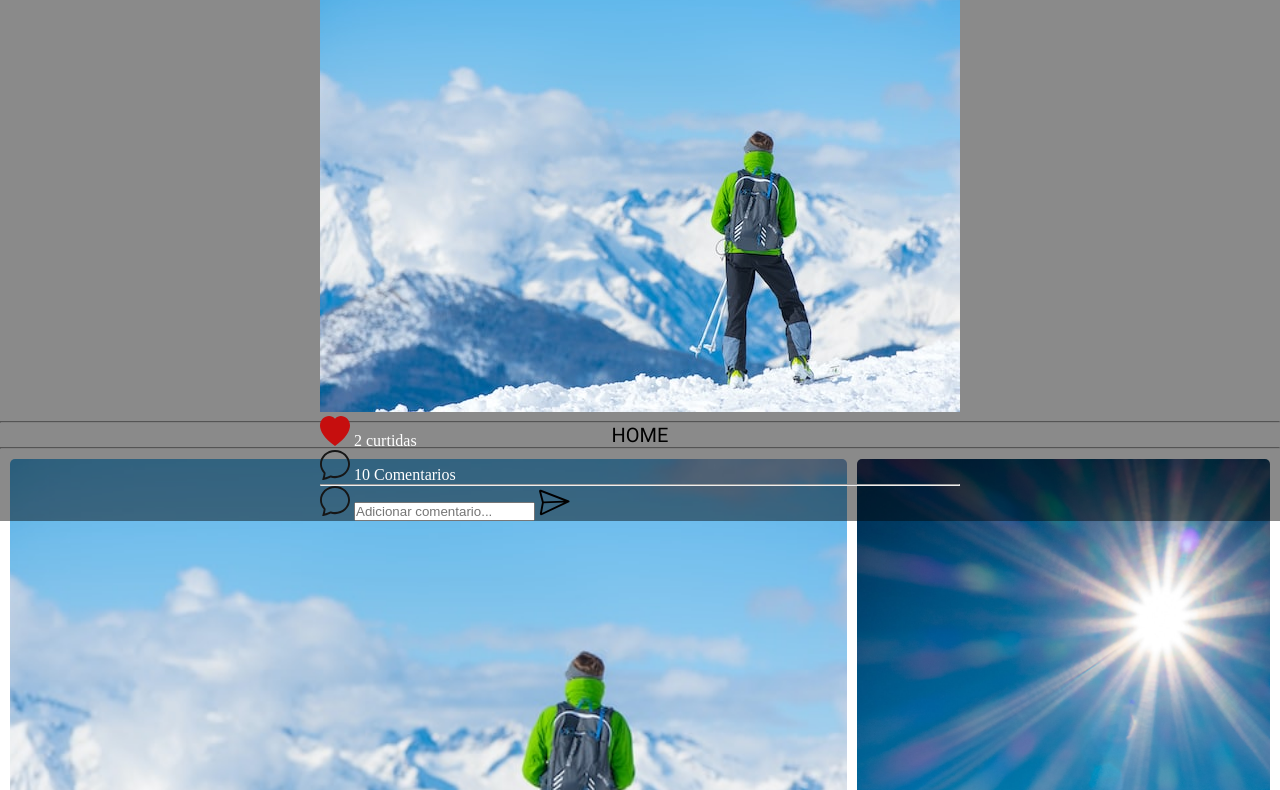
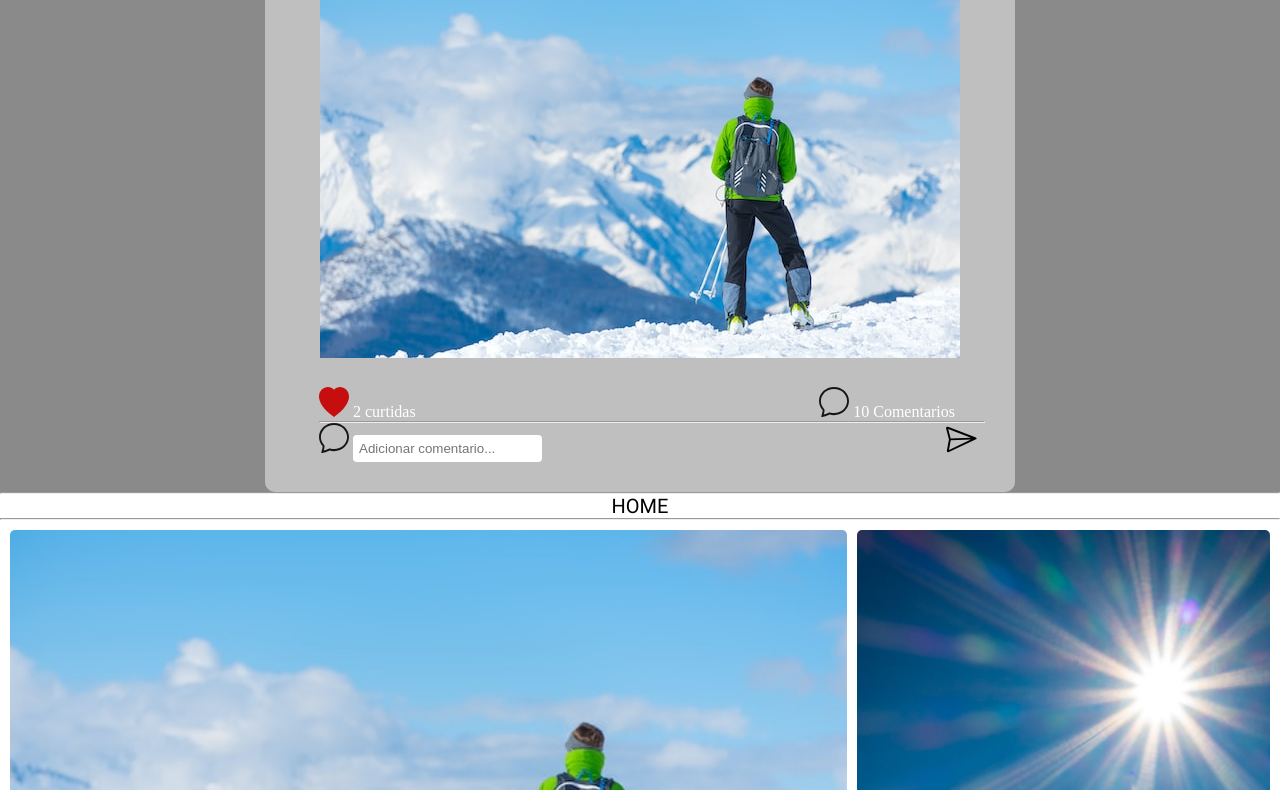
Before and after one commit to Narydiniz/fotografiaGelada, a website: page public/index.html in a window 1280 px wide. Shown: the part 211-1001 px from the top of the page. Drawn offline with Linux system fonts and the light colour scheme.

Commit message:
Modal imagem teste

```diff
--- a/public/index.html
+++ b/public/index.html
@@ -44,33 +44,31 @@
                             <button onclick="entarModal()" class="btn-modal">Entrar</button>
                         </div>
                     </form>
-                    =</div>
+                    </div>
 
                 </div>
         </div>
 
     <!-- Modal imagem  -->
         <div class="imagem-click">
-            <div class="popup-header">
-                <h1 class="popup-title"> Everest</h1>
-                <img class="popup-image" src="Imagens/Everest.jpg" alt="">
-                <div>
+            <div class="img-grade">
+                <div class="popup-header">
+                    <h1 class="popup-title"> Everest</h1>
+                    <img onclick="openmodal()" class="popup-image" src="Imagens/Everest.jpg" alt="">
+                <div class="likes-comments">
                     <img src="Icones/coraçãoVermelho.svg" alt="">
-                    <span>2 curtidas</span>
+                        <span class="span-modal">2 curtidas</span>
+                    <img class="modal-chat" src="Icones/chat-preto.svg" alt="">
+                        <span class="span-modal">10 Comentarios</span>
+                    <hr>
+                        <img class="add-comment" src="Icones/chat-preto.svg" alt="">
+                    <input class="send-comment" type="text" placeholder="Adicionar comentario...">
+                        <img class="send-btn" src="Icones/send.svg" alt="">
+                </div>
 
-                    <div>
-                        <img src="Icones/chat-preto.svg" alt="">
-                        <span>10 Comentarios</span>
-                        <hr>
-                    </div>
+            </div>
+            </div>
 
-                </div>
-                <div>
-                    <img src="Icones/chat-preto.svg" alt="">
-                    <input type="text" placeholder="Adicionar comentario...">
-                    <img src="Icones/send.svg" alt="">
-                </div>
-            </div>
 
 
         </div>
--- a/public/script.js
+++ b/public/script.js
@@ -1,4 +1,3 @@
-
 function abrirModal(){
   const modal =   document.getElementById('modal-login')
   modal.classList.add('abrir')
@@ -33,12 +32,13 @@ function entarModal(){
 }
 
 
+function openmodal(){
+  const popup =   document.getElementById('imagem-click')
+  popup.classList.add('open')
 
-/*function openWindow(){
-  windowInformation.classList.add('show')
-  body.classList.add('show')
-};
-function closeWindow(){
-  windowInformation.classList.remove('show')
-  body.classList.remove('show')
-}*/
+  popup.addEventListener('click', (e) => {
+    if(e.target.id == 'imagem-click'){
+        modal.classList.remove('open')
+    }
+  })
+}
--- a/public/style.css
+++ b/public/style.css
@@ -119,23 +119,49 @@
     width: 100%;
     height: 100%;
     position: relative;
-    top: 100px;
-    left: 0;
     display:flex;
     background-color: rgba(0, 0, 0, 0.46);
     align-items: center;
     justify-content: center;
     z-index: 999;
 }
-.imagem-click .abrir{
+.imagem-click .open{
     display:flex;
     position: absolute;
 }
-.popup-popup-title{
+.img-grade{
+    background-color: rgba(255, 255, 255, 0.45);
+    border-radius: 10px;
+}
+.popup-header{
+    padding: 30px;
+}
+.popup-image{
+    padding: 25px;
+}
+.popup-title{
     font-family:"Roboto";
-    font-size: 20px;
+    font-size: 24px;
+    margin-left: 24px;
 }
-
+.likes-comments{
+    margin-left: 24px;
+}
+.span-modal{
+    justify-items: center;
+    font-size: 16px;
+}
+.modal-chat{
+    padding-left: 60%;
+}
+.send-comment{
+    padding: 6px;
+    border-radius: 4px;
+    border: none;
+}
+.send-btn{
+    padding-left: 60%
+}
 
 /*Body Grade de imagens*/
 
```
